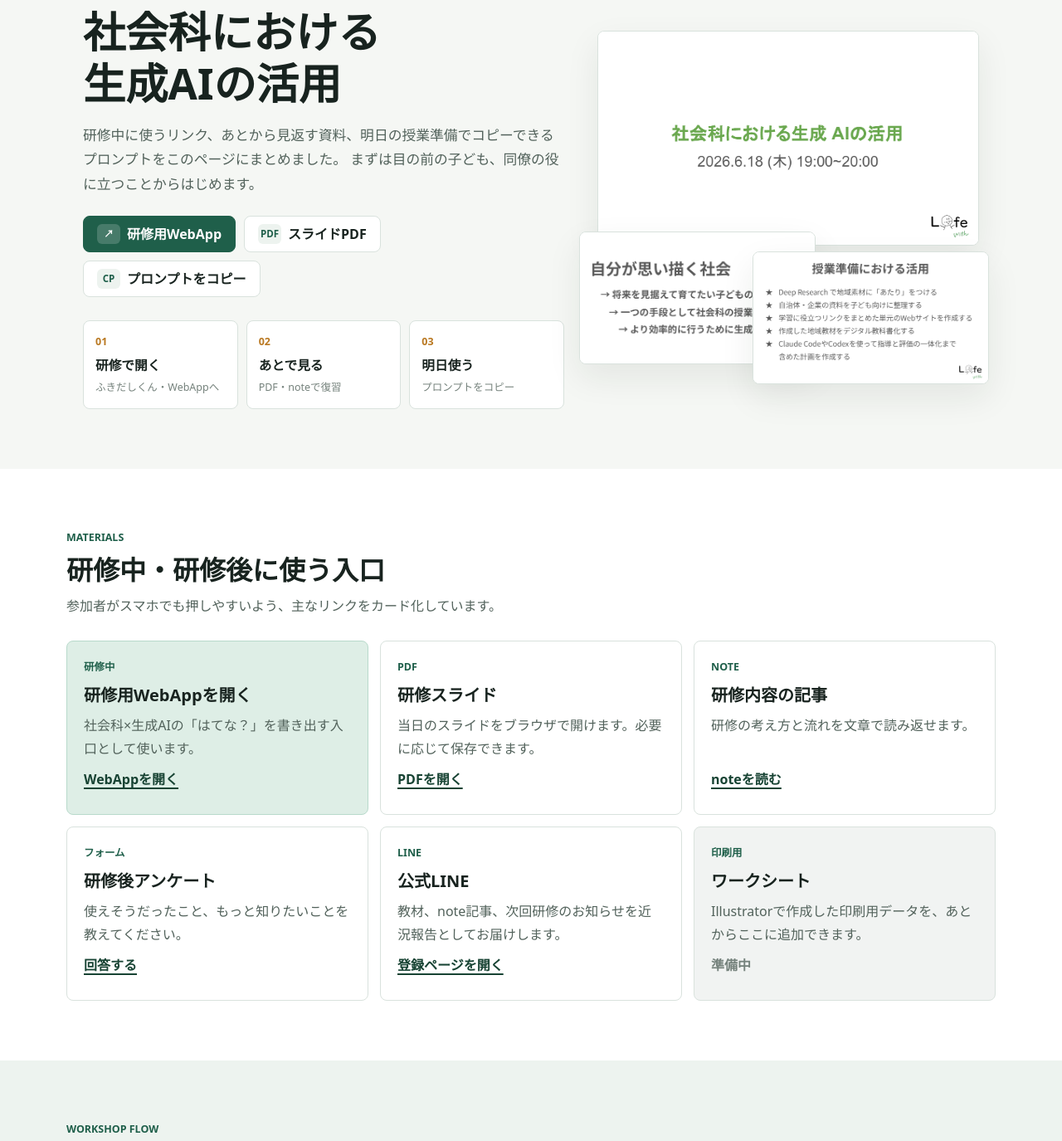
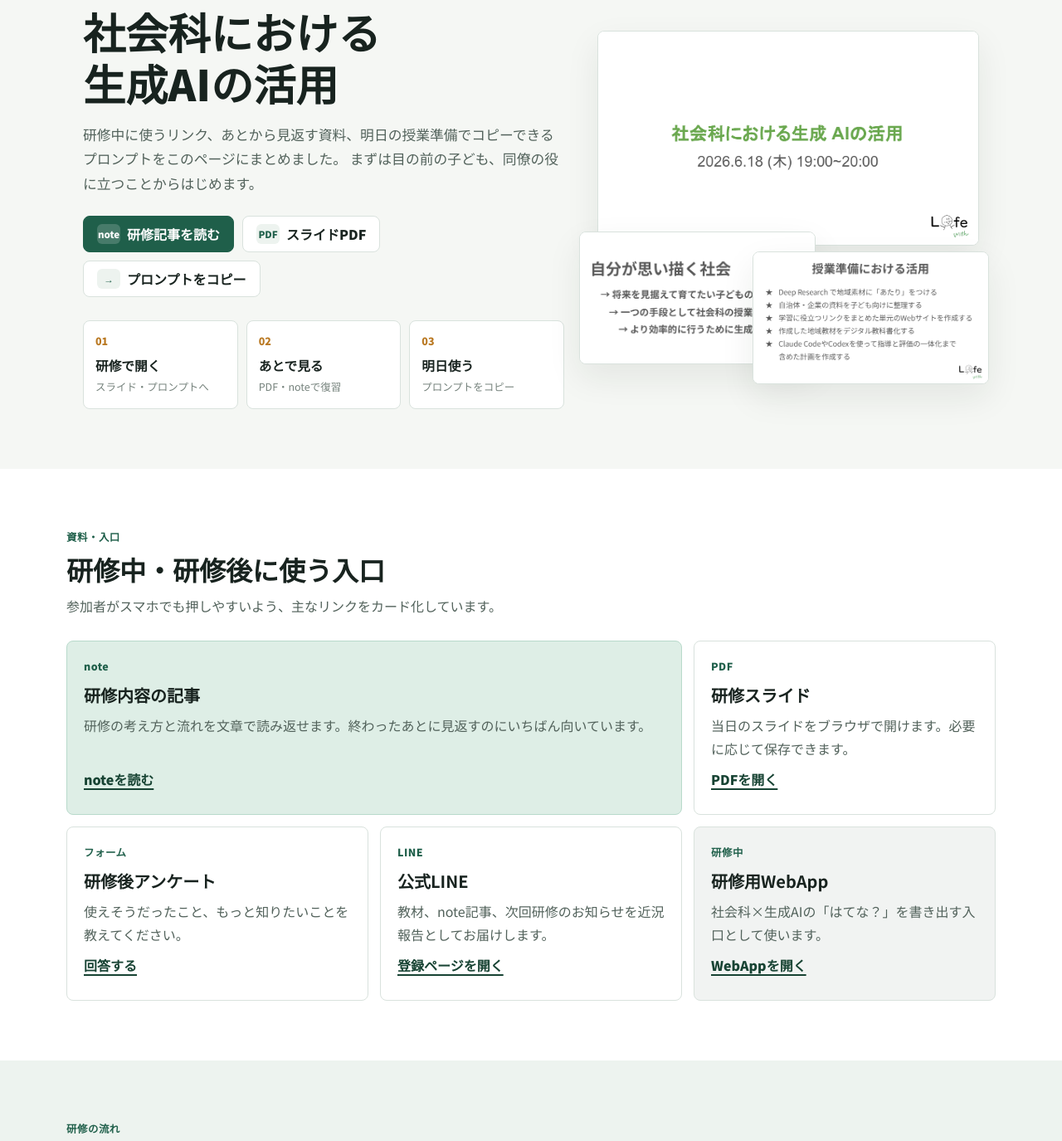
Before and after one commit to A-TOZAK/kagoshima-social-ai-workshop, a plain HTML site: page index.html in a window 1280 px wide. Shown: the part 179-1554 px from the top of the page at 83% size. Drawn offline with Linux system fonts and the light colour scheme.

Commit message:
デザイン改善：フォント統一・CTA再設計・AIっぽさを軽減
- Noto Sans JP を Google Fonts から読み込み全体に優先適用
- ヒーロー一番手CTAを note記事に変更（研修用WebAppを削除）
- Materials のプライマリカードを note記事に変更（span-2で視覚的強調）
- 研修用WebAppを muted カードに降格、「準備中」ワークシートを削除
- section kicker をすべて日本語化（MATERIALS / WORKSHOP FLOW 等を廃止）
- ヒーロー kicker を日本語に変更、text-transform: uppercase を削除
- Related Works から GitHub を削除（教員向けサイトとして整理）
- モバイル固定バーの一番手を note記事に変更

Co-Authored-By: Claude Sonnet 4.6 <noreply@anthropic.com>

```diff
--- a/index.html
+++ b/index.html
@@ -6,6 +6,9 @@
     <meta name="description" content="鹿児島小学校社会科研究会オンライン研修「社会科における生成AIの活用」の資料・WebApp・プロンプト・振り返りフォームをまとめた参加者向けサイトです。">
     <meta name="theme-color" content="#1f5f4a">
     <title>社会科における生成AIの活用 | 鹿児島小社研 研修サイト</title>
+    <link rel="preconnect" href="https://fonts.googleapis.com">
+    <link rel="preconnect" href="https://fonts.gstatic.com" crossorigin>
+    <link href="https://fonts.googleapis.com/css2?family=Noto+Sans+JP:wght@400;700;900&display=swap" rel="stylesheet">
     <link rel="stylesheet" href="styles.css">
   </head>
   <body>
@@ -30,7 +33,7 @@
     <main id="main">
       <section class="hero-shell" id="top" aria-labelledby="hero-title">
         <div class="hero-copy">
-          <p class="kicker">2026.6.18 Thu 19:00-20:00 / Online Workshop</p>
+          <p class="kicker">2026年6月18日（木）19:00–20:00 ／ オンライン研修</p>
           <h1 id="hero-title">社会科における<br>生成AIの活用</h1>
           <p class="hero-lead">
             研修中に使うリンク、あとから見返す資料、明日の授業準備でコピーできるプロンプトをこのページにまとめました。
@@ -38,16 +41,16 @@
           </p>
 
           <div class="hero-actions" aria-label="すぐ使うリンク">
-            <a class="button primary" href="https://script.google.com/macros/s/AKfycbx58AycZ0-RQp3YSHdVTZPBac6K-AwZE6rnAFNGyNUnIajaP1aClX6f_hp33_tQs8tl/exec" target="_blank" rel="noopener">
-              <span class="button-icon" aria-hidden="true">↗</span>
-              研修用WebApp
+            <a class="button primary" href="https://note.com/tozaki_edu/n/nc1a5b3e1f881" target="_blank" rel="noopener">
+              <span class="button-icon" aria-hidden="true">note</span>
+              研修記事を読む
             </a>
             <a class="button" href="assets/docs/kagoshima-social-ai-workshop.pdf" target="_blank" rel="noopener">
               <span class="button-icon" aria-hidden="true">PDF</span>
               スライドPDF
             </a>
             <a class="button" href="#prompts">
-              <span class="button-icon" aria-hidden="true">CP</span>
+              <span class="button-icon" aria-hidden="true">→</span>
               プロンプトをコピー
             </a>
           </div>
@@ -56,7 +59,7 @@
             <div>
               <span>01</span>
               <strong>研修で開く</strong>
-              <small>ふきだしくん・WebAppへ</small>
+              <small>スライド・プロンプトへ</small>
             </div>
             <div>
               <span>02</span>
@@ -86,17 +89,17 @@
 
       <section class="section quick-section" id="materials" aria-labelledby="materials-title">
         <div class="section-head">
-          <p class="section-kicker">Materials</p>
+          <p class="section-kicker">資料・入口</p>
           <h2 id="materials-title">研修中・研修後に使う入口</h2>
           <p>参加者がスマホでも押しやすいよう、主なリンクをカード化しています。</p>
         </div>
 
         <div class="resource-grid">
           <article class="resource-card is-primary">
-            <div class="resource-meta">研修中</div>
-            <h3>研修用WebAppを開く</h3>
-            <p>社会科×生成AIの「はてな？」を書き出す入口として使います。</p>
-            <a class="text-link" href="https://script.google.com/macros/s/AKfycbx58AycZ0-RQp3YSHdVTZPBac6K-AwZE6rnAFNGyNUnIajaP1aClX6f_hp33_tQs8tl/exec" target="_blank" rel="noopener">WebAppを開く</a>
+            <div class="resource-meta">note</div>
+            <h3>研修内容の記事</h3>
+            <p>研修の考え方と流れを文章で読み返せます。終わったあとに見返すのにいちばん向いています。</p>
+            <a class="text-link" href="https://note.com/tozaki_edu/n/nc1a5b3e1f881" target="_blank" rel="noopener">noteを読む</a>
           </article>
 
           <article class="resource-card">
@@ -104,13 +107,6 @@
             <h3>研修スライド</h3>
             <p>当日のスライドをブラウザで開けます。必要に応じて保存できます。</p>
             <a class="text-link" href="assets/docs/kagoshima-social-ai-workshop.pdf" target="_blank" rel="noopener">PDFを開く</a>
-          </article>
-
-          <article class="resource-card">
-            <div class="resource-meta">note</div>
-            <h3>研修内容の記事</h3>
-            <p>研修の考え方と流れを文章で読み返せます。</p>
-            <a class="text-link" href="https://note.com/tozaki_edu/n/nc1a5b3e1f881" target="_blank" rel="noopener">noteを読む</a>
           </article>
 
           <article class="resource-card">
@@ -128,17 +124,17 @@
           </article>
 
           <article class="resource-card muted-card">
-            <div class="resource-meta">印刷用</div>
-            <h3>ワークシート</h3>
-            <p>Illustratorで作成した印刷用データを、あとからここに追加できます。</p>
-            <span class="text-link disabled">準備中</span>
+            <div class="resource-meta">研修中</div>
+            <h3>研修用WebApp</h3>
+            <p>社会科×生成AIの「はてな？」を書き出す入口として使います。</p>
+            <a class="text-link" href="https://script.google.com/macros/s/AKfycbx58AycZ0-RQp3YSHdVTZPBac6K-AwZE6rnAFNGyNUnIajaP1aClX6f_hp33_tQs8tl/exec" target="_blank" rel="noopener">WebAppを開く</a>
           </article>
         </div>
       </section>
 
       <section class="section flow-section" id="flow" aria-labelledby="flow-title">
         <div class="section-head">
-          <p class="section-kicker">Workshop Flow</p>
+          <p class="section-kicker">研修の流れ</p>
           <h2 id="flow-title">研修の全体像</h2>
           <p>「ツール紹介」ではなく、社会科の授業づくりの中で生成AIをどう位置付けるかを扱います。</p>
         </div>
@@ -174,7 +170,7 @@
       <section class="section prompt-section" id="prompts" aria-labelledby="prompts-title">
         <div class="section-head split-head">
           <div>
-            <p class="section-kicker">Prompt Cards</p>
+            <p class="section-kicker">プロンプト</p>
             <h2 id="prompts-title">明日使えるプロンプト</h2>
             <p>研修の内容を、授業準備でそのまま試せる形にしました。検索してコピーできます。</p>
           </div>
@@ -198,8 +194,8 @@
 
       <section class="section reference-section" aria-labelledby="reference-title">
         <div class="section-head">
-          <p class="section-kicker">Related Works</p>
-          <h2 id="reference-title">既存の公開物</h2>
+          <p class="section-kicker">あわせて使える</p>
+          <h2 id="reference-title">関連する公開教材</h2>
           <p>今回の研修とつながる、すでに公開済みの教材・道具箱です。</p>
         </div>
 
@@ -211,10 +207,6 @@
           <a class="reference-row" href="https://a-tozak.github.io/shakai-kotoba-jiten/" target="_blank" rel="noopener">
             <span>社会ことば辞典</span>
             <strong>社会科のつまずきを集めて育てる教材サイト</strong>
-          </a>
-          <a class="reference-row" href="https://github.com/A-TOZAK" target="_blank" rel="noopener">
-            <span>GitHub</span>
-            <strong>外崎顕博 / A-TOZAK の公開リポジトリ</strong>
           </a>
         </div>
       </section>
@@ -244,7 +236,7 @@
     </footer>
 
     <div class="mobile-actions" aria-label="固定アクション">
-      <a href="https://script.google.com/macros/s/AKfycbx58AycZ0-RQp3YSHdVTZPBac6K-AwZE6rnAFNGyNUnIajaP1aClX6f_hp33_tQs8tl/exec" target="_blank" rel="noopener">WebApp</a>
+      <a href="https://note.com/tozaki_edu/n/nc1a5b3e1f881" target="_blank" rel="noopener">note記事</a>
       <a href="#prompts">コピー</a>
       <a href="https://docs.google.com/forms/d/e/1FAIpQLSd-lXEyDQKFLjC3BntdDVM34FQZeUlgVTwWFIVuADohss1G_Q/viewform?usp=header" target="_blank" rel="noopener">フォーム</a>
     </div>
--- a/styles.css
+++ b/styles.css
@@ -32,7 +32,7 @@ body {
   margin: 0;
   background: var(--bg);
   color: var(--ink);
-  font-family: "Hiragino Sans", "Yu Gothic", "YuGothic", "Noto Sans JP", system-ui, sans-serif;
+  font-family: "Noto Sans JP", "Hiragino Sans", "Yu Gothic", "YuGothic", sans-serif;
   font-size: 16px;
   line-height: 1.75;
 }
@@ -162,7 +162,7 @@ textarea {
   color: var(--green);
   font-size: .78rem;
   font-weight: 900;
-  text-transform: uppercase;
+  letter-spacing: .04em;
 }
 
 .hero-copy h1 {
@@ -367,6 +367,7 @@ textarea {
 }
 
 .resource-card.is-primary {
+  grid-column: span 2;
   background: var(--green-soft);
   border-color: #b8dacb;
 }
@@ -835,6 +836,10 @@ textarea {
     grid-template-columns: 1fr;
   }
 
+  .resource-card.is-primary {
+    grid-column: span 1;
+  }
+
   .use-strip {
     gap: 8px;
   }
```
